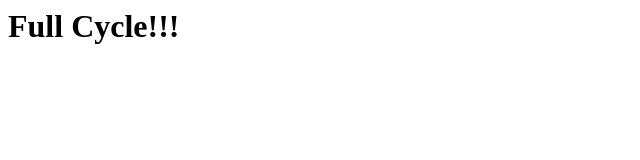
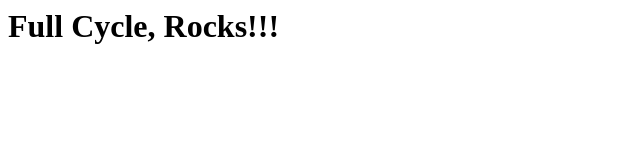
Before and after one commit to ineBallardin/git-github-fullcycle, a plain HTML site: page index.html in a window 1280 px wide. Shown: the whole page, without its empty margins (0-640 px from the left). Drawn offline with Linux system fonts and the light colour scheme.

Commit message:
Second commit

```diff
--- a/index.html
+++ b/index.html
@@ -1 +1 @@
-<h1>Full Cycle!!!</h1>
+<h1>Full Cycle, Rocks!!!</h1>
```
